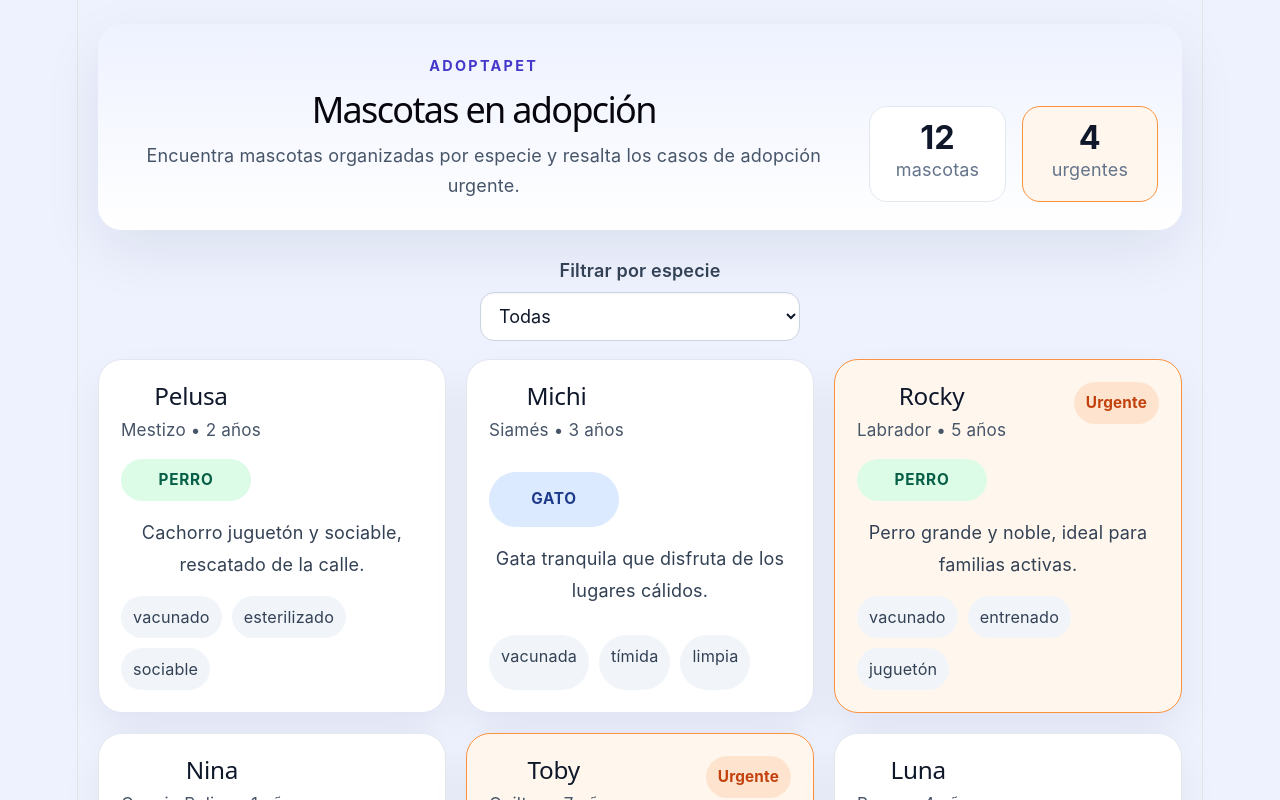
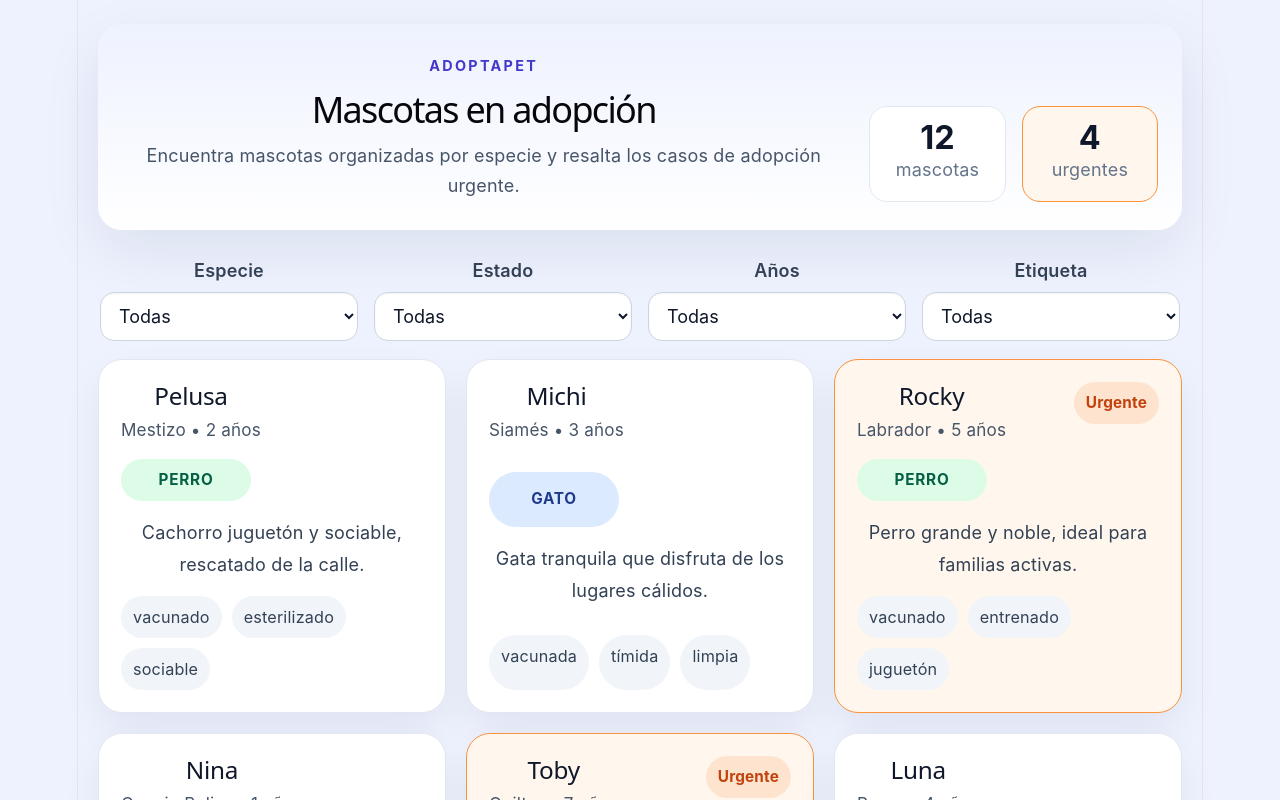
Before and after one commit to Robinson-SA/Adp_Animales, a React (Vite) app: page / in a window 1280 px wide. Shown: the top 800 px of the page. Built offline with nearby package versions, Linux system fonts and the light colour scheme.

Commit message:
renderizado de la lista con key

```diff
--- a/src/App.css
+++ b/src/App.css
@@ -94,12 +94,17 @@ select {
   padding: 0 2px;
 }
 
+.filtro-especie-grid {
+  display: grid;
+  grid-template-columns: repeat(auto-fit, minmax(160px, 1fr));
+  gap: 16px;
+}
+
 .filtro-especie {
-  display: inline-flex;
+  display: flex;
   flex-direction: column;
   gap: 8px;
   color: #334155;
-  width: min(100%, 320px);
 }
 
 .filtro-especie span {
--- a/src/App.tsx
+++ b/src/App.tsx
@@ -6,11 +6,65 @@ import ListaMascotas from './componentes/listaMascotas'
 
 function App() {
   const [especieSeleccionada, setEspecieSeleccionada] = useState('Todas')
+  const [estadoSeleccionado, setEstadoSeleccionado] = useState('Todas')
+  const [edadSeleccionada, setEdadSeleccionada] = useState('Todas')
+  const [etiquetaSeleccionada, setEtiquetaSeleccionada] = useState('Todas')
 
   const opcionesEspecies = useMemo(
     () => ['Todas', ...Array.from(new Set(mascotas.map((mascota) => mascota.especie)))],
     []
   )
+
+  const opcionesEstados = useMemo(
+    () => ['Todas', 'Urgente', 'Normal'],
+    []
+  )
+
+  const opcionesEdad = useMemo(
+    () => ['Todas', '0-2', '3-5', '6+'],
+    []
+  )
+
+  const opcionesEtiquetas = useMemo(
+    () => [
+      'Todas',
+      ...Array.from(
+        new Set(mascotas.flatMap((mascota) => mascota.caracteristicas))
+      ).sort(),
+    ],
+    []
+  )
+
+  const filtros = [
+    {
+      name: 'especie',
+      label: 'Especie',
+      value: especieSeleccionada,
+      options: opcionesEspecies,
+      onChange: setEspecieSeleccionada,
+    },
+    {
+      name: 'estado',
+      label: 'Estado',
+      value: estadoSeleccionado,
+      options: opcionesEstados,
+      onChange: setEstadoSeleccionado,
+    },
+    {
+      name: 'edad',
+      label: 'Años',
+      value: edadSeleccionada,
+      options: opcionesEdad,
+      onChange: setEdadSeleccionada,
+    },
+    {
+      name: 'etiqueta',
+      label: 'Etiqueta',
+      value: etiquetaSeleccionada,
+      options: opcionesEtiquetas,
+      onChange: setEtiquetaSeleccionada,
+    },
+  ]
 
   return (
     <main className="app-shell">
@@ -35,15 +89,17 @@ function App() {
       </header>
 
       <section className="filters">
-        <FiltroEspecie
-          opciones={opcionesEspecies}
-          especieSeleccionada={especieSeleccionada}
-          setEspecieSeleccionada={setEspecieSeleccionada}
-        />
+        <FiltroEspecie filtros={filtros} />
       </section>
 
       <section className="pet-list">
-        <ListaMascotas mascotas={mascotas} especieSeleccionada={especieSeleccionada} />
+        <ListaMascotas
+          mascotas={mascotas}
+          especieSeleccionada={especieSeleccionada}
+          estadoSeleccionado={estadoSeleccionado}
+          edadSeleccionada={edadSeleccionada}
+          etiquetaSeleccionada={etiquetaSeleccionada}
+        />
       </section>
     </main>
   )
--- a/src/componentes/FiltroEspecie.jsx
+++ b/src/componentes/FiltroEspecie.jsx
@@ -1,21 +1,38 @@
 import React from 'react'
+import PropTypes from 'prop-types'
 
-function FiltroEspecie({ opciones, especieSeleccionada, setEspecieSeleccionada }) {
+function FiltroEspecie({ filtros }) {
   return (
-    <label className="filtro-especie">
-      <span>Filtrar por especie</span>
+    <div className="filtro-especie-grid">
+      {filtros.map((filtro) => (
+        <label className="filtro-especie" key={filtro.name}>
+          <span>{filtro.label}</span>
           <select
-        value={especieSeleccionada}
-        onChange={(event) => setEspecieSeleccionada(event.target.value)}
+            value={filtro.value}
+            onChange={(event) => filtro.onChange(event.target.value)}
           >
-        {opciones.map((opcion) => (
+            {filtro.options.map((opcion) => (
               <option key={opcion} value={opcion}>
                 {opcion}
               </option>
             ))}
           </select>
         </label>
+      ))}
+    </div>
   )
 }
 
+FiltroEspecie.propTypes = {
+  filtros: PropTypes.arrayOf(
+    PropTypes.shape({
+      name: PropTypes.string.isRequired,
+      label: PropTypes.string.isRequired,
+      value: PropTypes.string.isRequired,
+      options: PropTypes.arrayOf(PropTypes.string).isRequired,
+      onChange: PropTypes.func.isRequired,
+    })
+  ).isRequired,
+}
+
 export default FiltroEspecie
--- a/src/componentes/listaMascotas.jsx
+++ b/src/componentes/listaMascotas.jsx
@@ -1,15 +1,40 @@
 import React from 'react'
 import Mascotacard from './Mascotacard'
 
-function ListaMascotas({ mascotas, especieSeleccionada }) {
-  const mascotasFiltradas = especieSeleccionada === 'Todas'
-    ? mascotas
-    : mascotas.filter((mascota) => mascota.especie === especieSeleccionada)
+function ListaMascotas({
+  mascotas,
+  especieSeleccionada,
+  estadoSeleccionado,
+  edadSeleccionada,
+  etiquetaSeleccionada,
+}) {
+  const mascotasFiltradas = mascotas
+    .filter((mascota) =>
+      especieSeleccionada === 'Todas'
+        ? true
+        : mascota.especie === especieSeleccionada
+    )
+    .filter((mascota) => {
+      if (estadoSeleccionado === 'Todas') return true
+      if (estadoSeleccionado === 'Urgente') return mascota.adopcionUrgente
+      return !mascota.adopcionUrgente
+    })
+    .filter((mascota) => {
+      if (edadSeleccionada === 'Todas') return true
+      if (edadSeleccionada === '0-2') return mascota.edad <= 2
+      if (edadSeleccionada === '3-5') return mascota.edad >= 3 && mascota.edad <= 5
+      return mascota.edad >= 6
+    })
+    .filter((mascota) =>
+      etiquetaSeleccionada === 'Todas'
+        ? true
+        : mascota.caracteristicas.includes(etiquetaSeleccionada)
+    )
 
   if (mascotasFiltradas.length === 0) {
     return (
       <div className="empty-state">
-        No hay mascotas para la especie seleccionada.
+        No hay mascotas que coincidan con los filtros seleccionados.
       </div>
     )
   }
```
Also changed, not shown: ia.txt. Lines whose indentation alone changed are shown as unchanged.
